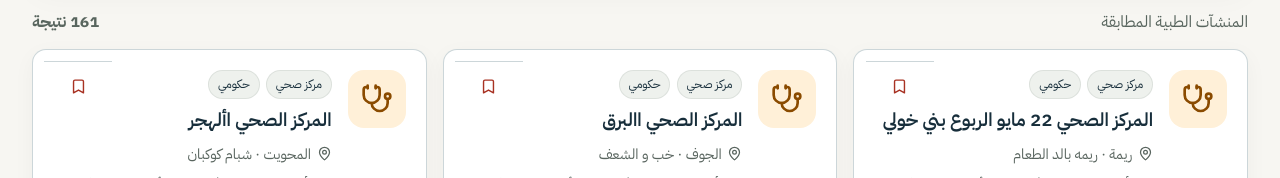
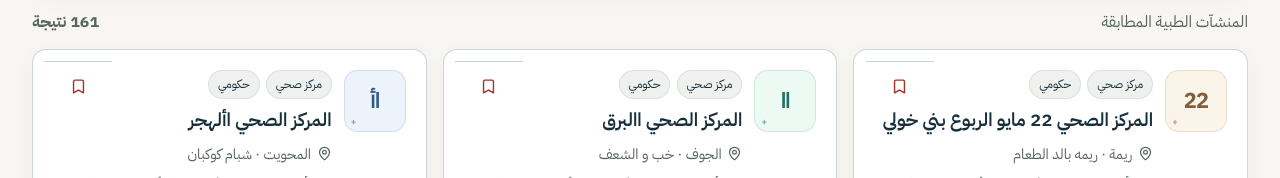
Before and after one commit to AihamAnter/967-initiative, a Next.js app: page /medical-centers in a window 1280 px wide. Shown: the part 748-926 px from the top of the page. Built offline with nearby package versions, Linux system fonts and the light colour scheme; no server answers.

Commit message:
Wire clearly illustrative identities for logo-less medical institution cards and pages

```diff
--- a/components/InstitutionDirectory.jsx
+++ b/components/InstitutionDirectory.jsx
@@ -76,7 +76,7 @@ export default function InstitutionDirectory({kind,items}){
     <div className="institution-results-line" aria-live="polite"><span>{medical?'المنشآت الطبية المطابقة':'المؤسسات التعليمية المطابقة'}</span><strong>{formatNumber(results.length)} نتيجة</strong></div>
     {results.length?<div className="institution-grid">{results.slice((page-1)*pageSize,page*pageSize).map(item=><ContentSurface kind="directory" className="institution-card" key={item.id}>
       <Link className="institution-card-link" href={`${basePath}/${encodeURIComponent(item.id)}?from=${encodeURIComponent(returnTo)}`}>
-        <div className="institution-card-icon"><InstitutionLogo src={item.logoUrl} name={item.name} maxSize={62}>{medical?<Stethoscope size={32}/>:<GraduationCap size={34}/>}</InstitutionLogo></div>
+        <div className="institution-card-icon"><InstitutionLogo src={item.logoUrl} name={item.name} maxSize={62} kind={medical?'medical':'university'}>{medical?<Stethoscope size={32}/>:<GraduationCap size={34}/>}</InstitutionLogo></div>
         <div className="institution-card-body"><div className="institution-card-meta"><span>{item.typeLabel}</span><span>{item.ownershipLabel}</span></div><h2>{item.name}</h2>
           <p className="institution-location"><MapPin size={15}/>{[item.governorate,item.city].filter(Boolean).join(' · ')||'الموقع يحتاج استكمالًا'}</p><p>{item.summary}</p>
           <div className="institution-tags">{uniqCard(medical?[...relationNames(item.specialties),...relationNames(item.services)]:[...item.programs.map(row=>row.field),...item.educationLevels]).slice(0,4).map(value=><span key={value}>{value}</span>)}</div>
```
